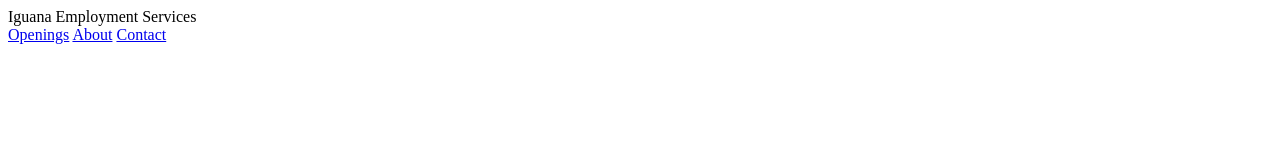
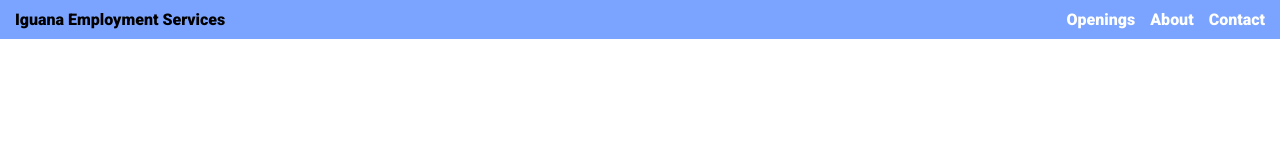
Before and after one commit to thejlucero/car095a-prototype, a website: page index.html in a window 1280 px wide. Drawn offline with Linux system fonts and the light colour scheme.

Commit message:
Work on header a bit more

```diff
--- a/index.html
+++ b/index.html
@@ -4,6 +4,8 @@
     <meta charset="UTF-8">
     <meta name="viewport" content="width=device-width, initial-scale=1.0">
     <title>IGE</title>
+
+    <link rel="stylesheet" href="/styles.css" />
 </head>
 <body>
     <header>
--- a/styles.css
+++ b/styles.css
@@ -0,0 +1,34 @@
+@import url('https://fonts.googleapis.com/css2?family=Roboto:wght@900&display=swap');
+
+body {
+    margin: 0;
+    padding: 0;
+}
+
+header {
+    padding: 10px;
+    display: flex;
+    flex-direction: row;
+
+    padding-left: 15px;
+    padding-right: 15px;
+
+    background-color: rgb(122, 164, 255);
+}
+
+.header-links {
+    display: flex;
+    flex-direction: row;
+    gap: 15px;
+    margin-left: auto;
+}
+
+.header-text {
+    font-family: 'Roboto', sans-serif;
+}
+
+a {
+    color: white;
+    text-decoration: none;
+    font-family: 'Roboto', sans-serif;
+}
```
